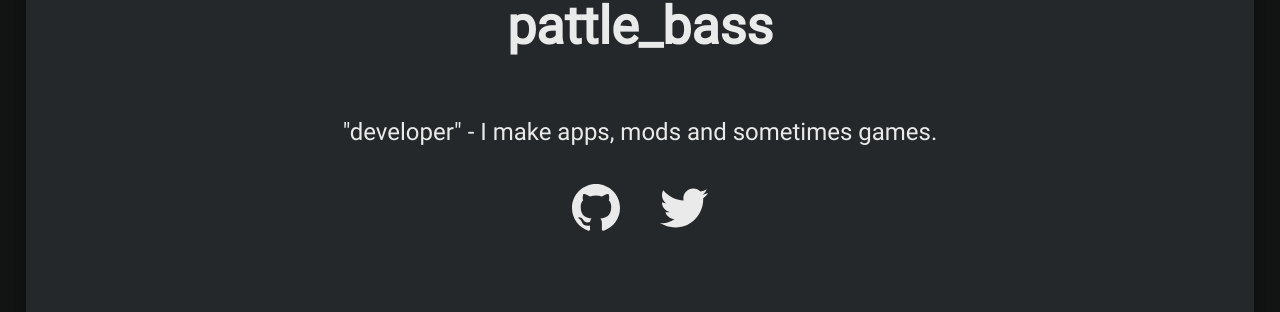
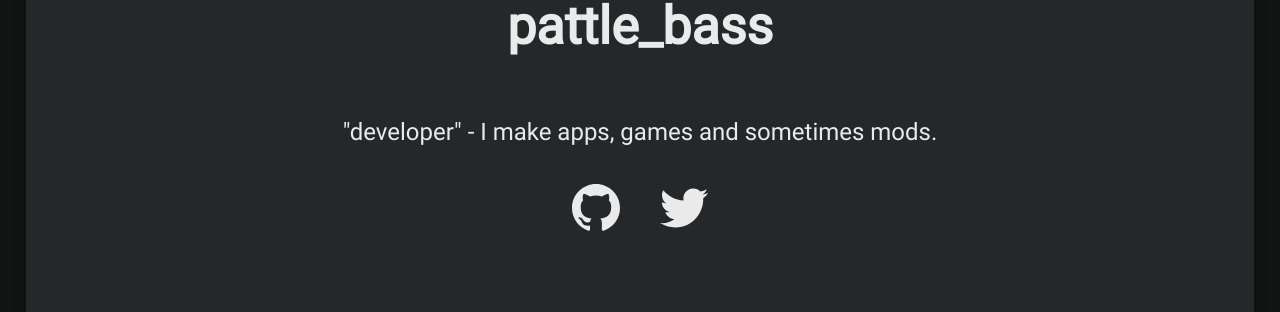
Before and after one commit to pattlebass/pattlebass.github.io, a Jekyll site: the page built from index.html, in a window 1280 px wide and 900 px high. Shown: the part 248-560 px from the top of the window. Built offline with Jekyll 4.4.1, drawn with Linux system fonts in a browser that asks for light colours.

Commit message:
Change site description

```diff
--- a/_config.yml
+++ b/_config.yml
@@ -20,9 +20,9 @@
 
 title: pattle_bass
 description: >-
-  "developer" - I make apps, mods and sometimes games.
+  "developer" - I make apps, games and sometimes mods.
 description-formatted: >-
-  "developer" - I make apps, mods and sometimes games.
+  "developer" - I make apps, games and sometimes mods.
 baseurl: "" # the subpath of your site, e.g. /blog
 url: "https://pattlebass.github.io" # the base hostname & protocol for your site, e.g. http://example.com
 
```
